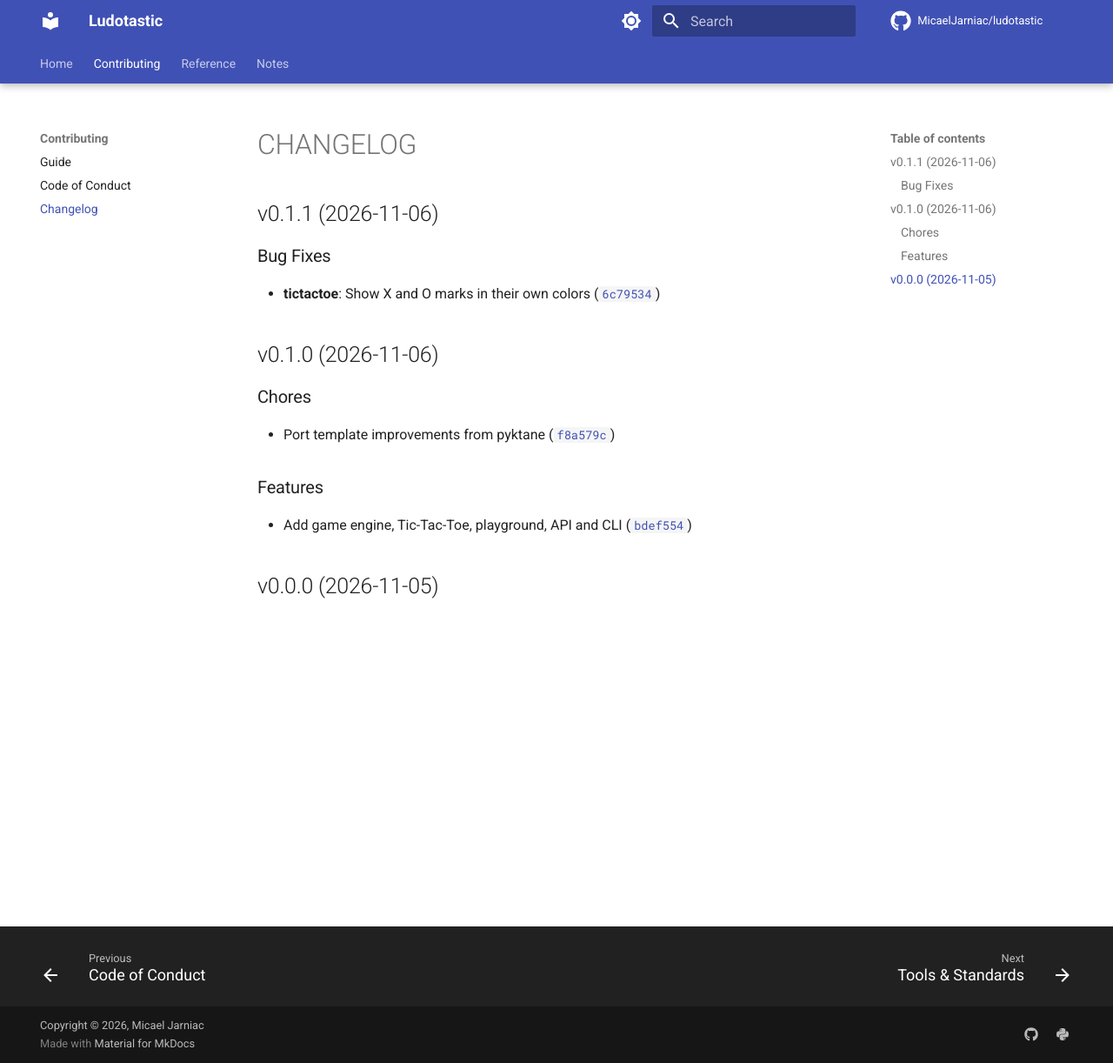
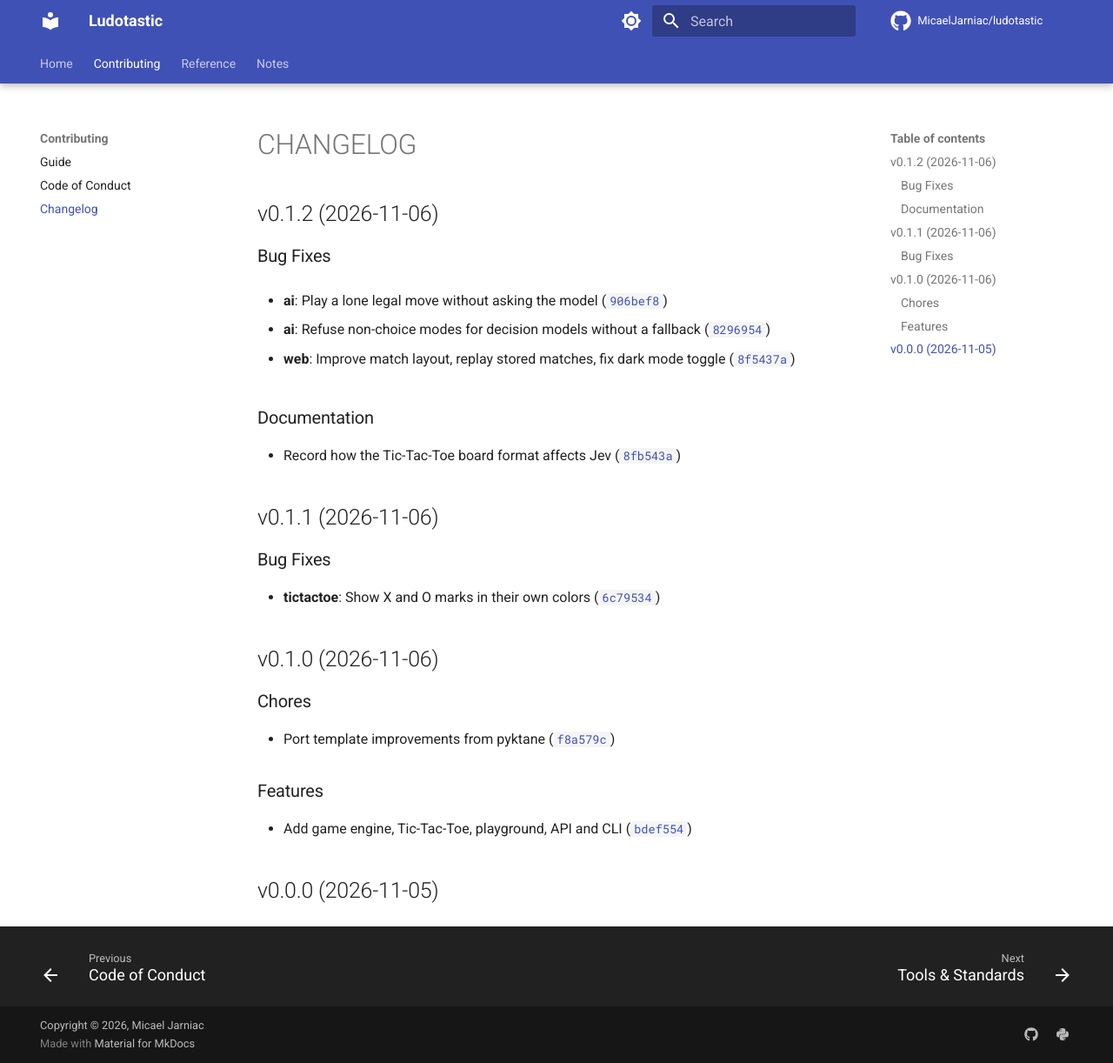
Before and after one commit to KaiqueCarvalho01/ludotastic, an MkDocs documentation site: the page built from docs/CHANGELOG.md, in a window 1280 px wide and 1222 px high. Shown: the whole window at 87% size. Built offline with MkDocs 1.6.1 and Material for MkDocs 9.7.7, drawn with Linux system fonts in a browser that asks for light colours; comment, search, counter and statistics services are not loaded.

Commit message:
0.1.2
Automatically generated by python-semantic-release

```diff
--- a/docs/CHANGELOG.md
+++ b/docs/CHANGELOG.md
@@ -1,6 +1,25 @@
 # CHANGELOG
 
 <!-- version list -->
+
+## v0.1.2 (2026-11-06)
+
+### Bug Fixes
+
+- **ai**: Play a lone legal move without asking the model
+  ([`906bef8`](https://github.com/MicaelJarniac/ludotastic/commit/906bef8133f482fbebef0cd3ac3b41ded36cb800))
+
+- **ai**: Refuse non-choice modes for decision models without a fallback
+  ([`8296954`](https://github.com/MicaelJarniac/ludotastic/commit/82969545ec562c779ea4d180da7c3a2b545a5bfe))
+
+- **web**: Improve match layout, replay stored matches, fix dark mode toggle
+  ([`8f5437a`](https://github.com/MicaelJarniac/ludotastic/commit/8f5437a5e8f0b2d31b1e5fdf59f4488d76cebcc1))
+
+### Documentation
+
+- Record how the Tic-Tac-Toe board format affects Jev
+  ([`8fb543a`](https://github.com/MicaelJarniac/ludotastic/commit/8fb543aab7506975b8c452729818cc28b2a6dc4f))
+
 
 ## v0.1.1 (2026-11-06)
 
--- a/pyproject.toml
+++ b/pyproject.toml
@@ -1,6 +1,6 @@
 [project]
 name = "ludotastic"
-version = "0.1.1"
+version = "0.1.2"
 description = "Where humans and AI come to play."
 authors = [
   {name = "Micael Jarniac", email = "micael@jarniac.dev"},
```
Also changed, not shown: 1 other file.
